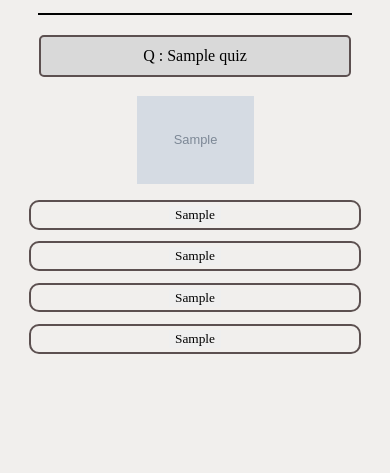
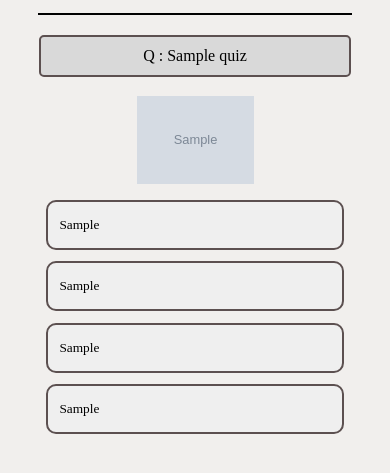
Before and after one commit to arimSeo/PNU-Quiz, a Django app: template Project/Qapp/templates/quiz.html in a window 390 px wide. Shown: the part 175-648 px from the top of the page. Run offline with Django 3.2, Linux system fonts and the light colour scheme; the template is opened without the code that fills it: most values are stand-ins (such as "Sample title", 1, 10 or a date in 2020); grey boxes marked "Sample" are stand-in pictures.

Commit message:
[mdf]초심찾은 quiz css

```diff
--- a/Project/Qapp/static/css/quiz.css
+++ b/Project/Qapp/static/css/quiz.css
@@ -80,20 +80,6 @@
 
 .options{
     display : block;
-    /* width: 50%;
-    height: 50px;
-    border:2px solid rgb(92, 80, 80);
-    border-radius: 10px;
-
-    padding:0.8% 1% 0.8% 1%; */
-    text-align: left;
-    cursor: pointer;
-    font-family: 'Noto Serif KR', serif;
-    /* overflow: visible; */
-    margin: 0 auto;
-}
-/* .options{
-    display : block;
     width: 50%;
     height: 50px;
     border:2px solid rgb(92, 80, 80);
@@ -103,8 +89,7 @@
     text-align: left;
     cursor: pointer;
     font-family: 'Noto Serif KR', serif;
-    overflow: visible;
-} */
+}
 
 .options:hover{
     background:#C2C0BE;
@@ -203,25 +188,7 @@
         margin-bottom: 4%;
     }
 
-    .quiz_form{
-        width: 78%;
-        border:2px solid rgb(92, 80, 80);
-        border-radius: 10px;
-        margin: 0 auto;
-        margin-top: 3%;
-        padding:1% 3% 1% 3%;
-        word-break:break-all;
-    }
     .options{
-        display : block;
-        border:hidden;
-        text-align: left;
-        overflow: visible;
-        /* word-break: normal; */
-        word-break:break-all;
-    }
-
-    /* .options{
         display : block;
         width: 78%;
         border:2px solid rgb(92, 80, 80);
@@ -230,10 +197,7 @@
         margin-top: 3%;
         padding:1% 3% 1% 3%;
         text-align: left;
-        overflow: visible;
-        word-break: normal;
-        word-break:break-all;
-    } */
+    }
 
     .options:hover{
         background:#C2C0BE;
```
